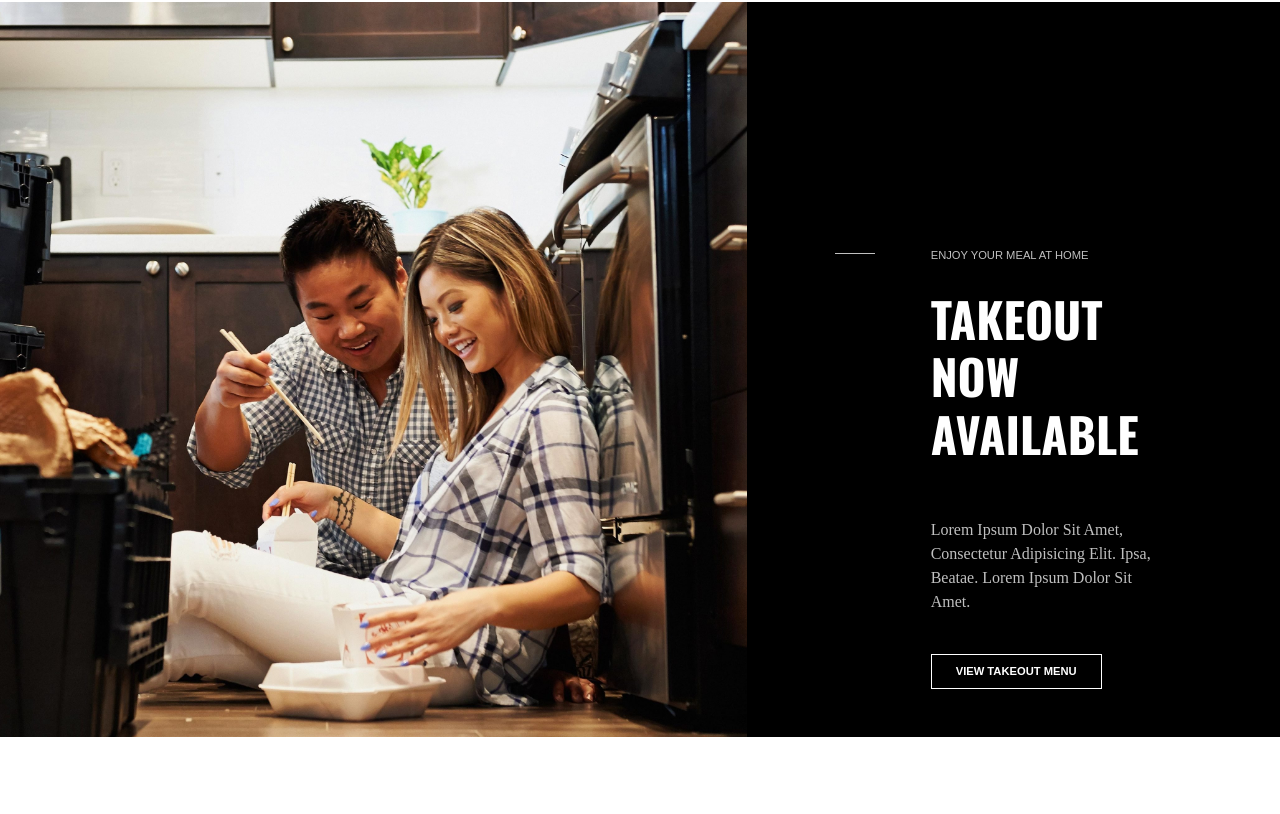
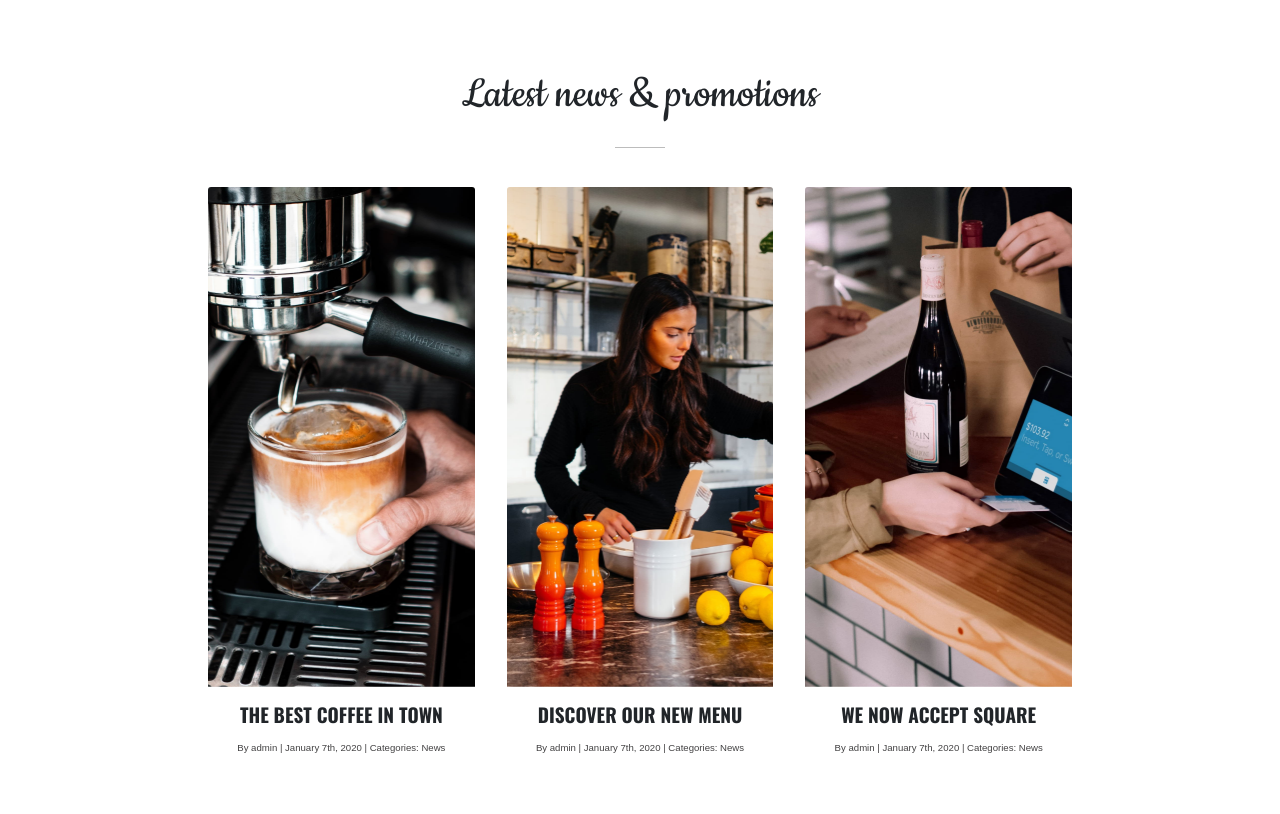
Before and after one commit to SanSciain/proj-html-vuejs, a Vue app: page / in a window 1280 px wide. Shown: the part 4926-5740 px from the top of the page. Before the commit the page ends 5663 px from the top, so only its background shows below. Built offline with nearby package versions, Linux system fonts and the light colour scheme.

Commit message:
Add: NewsSection

```diff
--- a/src/components/AppJumbo.vue
+++ b/src/components/AppJumbo.vue
@@ -9,7 +9,17 @@
           <p class="py-4">
             {{ jumboContent.text }}
           </p>
-          <a class="btn ms-btn mb-5" href="" role="button">{{
+          <a
+            class="btn ms-btn mb-5"
+            href=""
+            role="button"
+            v-if="Array.isArray(jumboContent.btnText)"
+            ><font-awesome-icon
+              :icon="jumboContent.btnText[1]"
+              class="px-2"
+            />{{ jumboContent.btnText[0] }}</a
+          >
+          <a class="btn ms-btn mb-5" href="" role="button" v-else>{{
             jumboContent.btnText
           }}</a>
         </div>
--- a/src/components/AppMain.vue
+++ b/src/components/AppMain.vue
@@ -6,16 +6,25 @@
     <AppJumbo :jumboContent="jumbos[1]" />
     <CriticSection />
     <MidBanner />
+    <NewsSection />
     <AppJumbo :jumboContent="jumbos[2]" />
   </div>
 </template>
 
 <script>
+import Vue from "vue";
+import { FontAwesomeIcon } from "@fortawesome/vue-fontawesome";
+import { library } from "@fortawesome/fontawesome-svg-core";
+import { faCar } from "@fortawesome/free-solid-svg-icons";
+library.add(faCar);
+Vue.component("font-awesome-icon", FontAwesomeIcon);
+
 import AppJumbo from "./AppJumbo.vue";
 import FirstSection from "./FirstSection.vue";
 import SmallCards from "./SmallCards.vue";
 import CriticSection from "./CriticSection.vue";
 import MidBanner from "./MidBanner.vue";
+import NewsSection from "./NewsSection.vue";
 export default {
   name: "AppMain",
   components: {
@@ -24,6 +33,7 @@ export default {
     SmallCards,
     CriticSection,
     MidBanner,
+    NewsSection,
   },
   data() {
     return {
@@ -48,7 +58,7 @@ export default {
           upperTitle: "enjoy your meal at home",
           title: "takeout now available",
           text: "Lorem ipsum dolor sit amet, consectetur adipisicing elit. Ipsa, beatae. Lorem ipsum dolor sit amet.",
-          btnText: "View takeout menu",
+          btnText: ["View takeout menu", "fa-solid fa-car"],
           img: "slider72x-scaled.jpg",
           reverse: true,
         },
--- /dev/null
+++ b/src/components/NewsCard.vue
@@ -0,0 +1,48 @@
+<template>
+  <div class="card">
+    <img
+      :src="require(`../assets/img/${cardContent.img}`)"
+      class="card-img-top"
+      alt=""
+    />
+    <div class="card-body">
+      <h5 class="card-title ms-title">{{ cardContent.title }}</h5>
+      <span class="card-text">{{ cardContent.credits }}</span>
+    </div>
+  </div>
+</template>
+
+<script>
+export default {
+  name: "NewsCard",
+  props: {
+    cardContent: Object,
+  },
+};
+</script>
+
+<style lang="scss" scoped>
+@import "../style/variables.scss";
+.card {
+  border: none;
+  border-radius: 0;
+
+  img {
+    min-height: 500px;
+    object-fit: cover;
+  }
+
+  .card-body {
+    text-align: center;
+
+    .ms-title {
+      font-size: 1.2rem;
+    }
+
+    .card-text {
+      font-size: 0.6rem;
+      color: $ms-tundora;
+    }
+  }
+}
+</style>
--- /dev/null
+++ b/src/components/NewsSection.vue
@@ -0,0 +1,57 @@
+<template>
+  <div class="ms-container-small py-5">
+    <div class="title-wrapper my-3">
+      <h2 class="cursive-title">Latest news & promotions</h2>
+      <span class="line"></span>
+    </div>
+    <div class="card-wrapper d-flex">
+      <NewsCard
+        v-for="(item, index) in cardContent"
+        :key="index"
+        :cardContent="item"
+        class="mx-3"
+      />
+    </div>
+  </div>
+</template>
+
+<script>
+import NewsCard from "./NewsCard.vue";
+export default {
+  name: "NewsSection",
+  components: { NewsCard },
+  data() {
+    return {
+      cardContent: [
+        {
+          img: "blog92x.jpg",
+          title: "the best coffee in town",
+          credits: "By admin | January 7th, 2020 | Categories: News",
+        },
+        {
+          img: "blog72x.jpg",
+          title: "discover our new menu",
+          credits: "By admin | January 7th, 2020 | Categories: News",
+        },
+        {
+          img: "blog82x.jpg",
+          title: "we now accept square",
+          credits: "By admin | January 7th, 2020 | Categories: News",
+        },
+      ],
+    };
+  },
+};
+</script>
+
+<style lang="scss" scoped>
+@import url("https://fonts.googleapis.com/css2?family=Cookie&display=swap");
+.title-wrapper {
+  text-align: center;
+
+  .cursive-title {
+    font-family: "Cookie", cursive;
+    font-size: 3rem;
+  }
+}
+</style>
```
